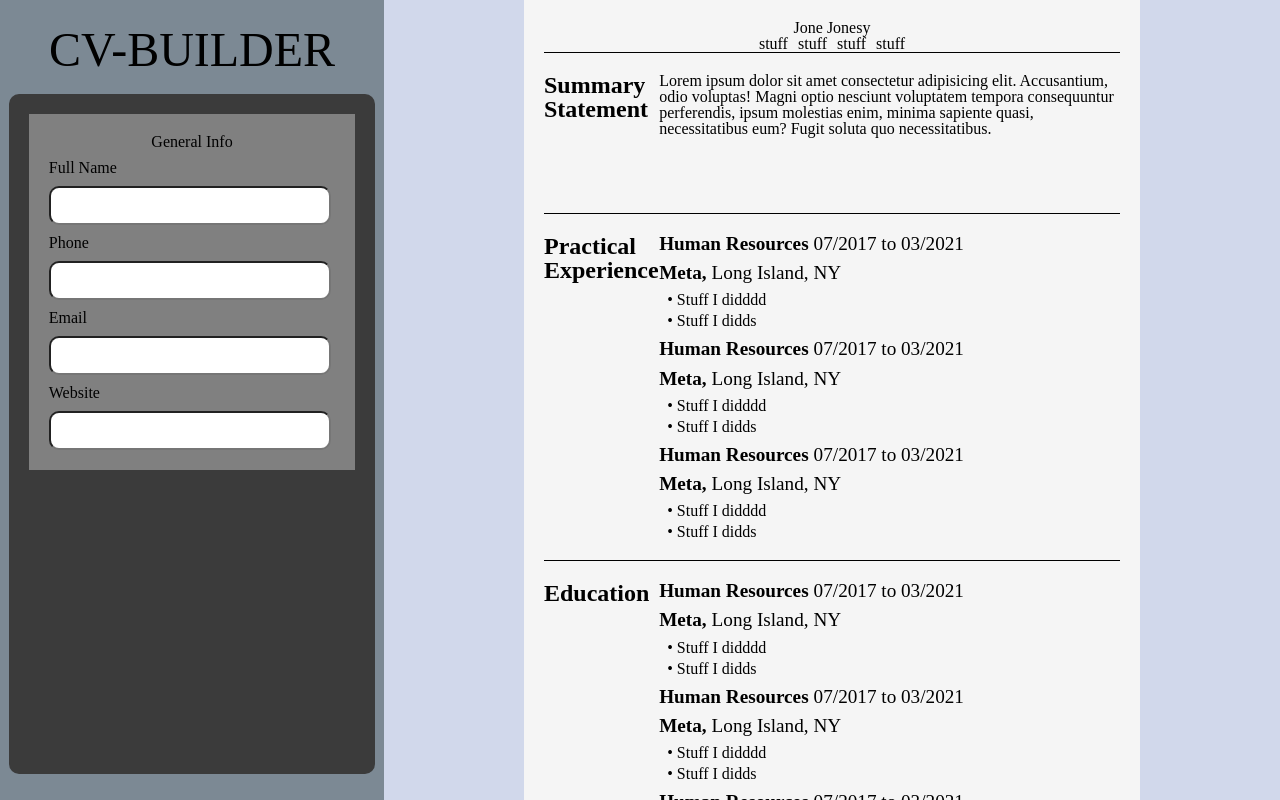
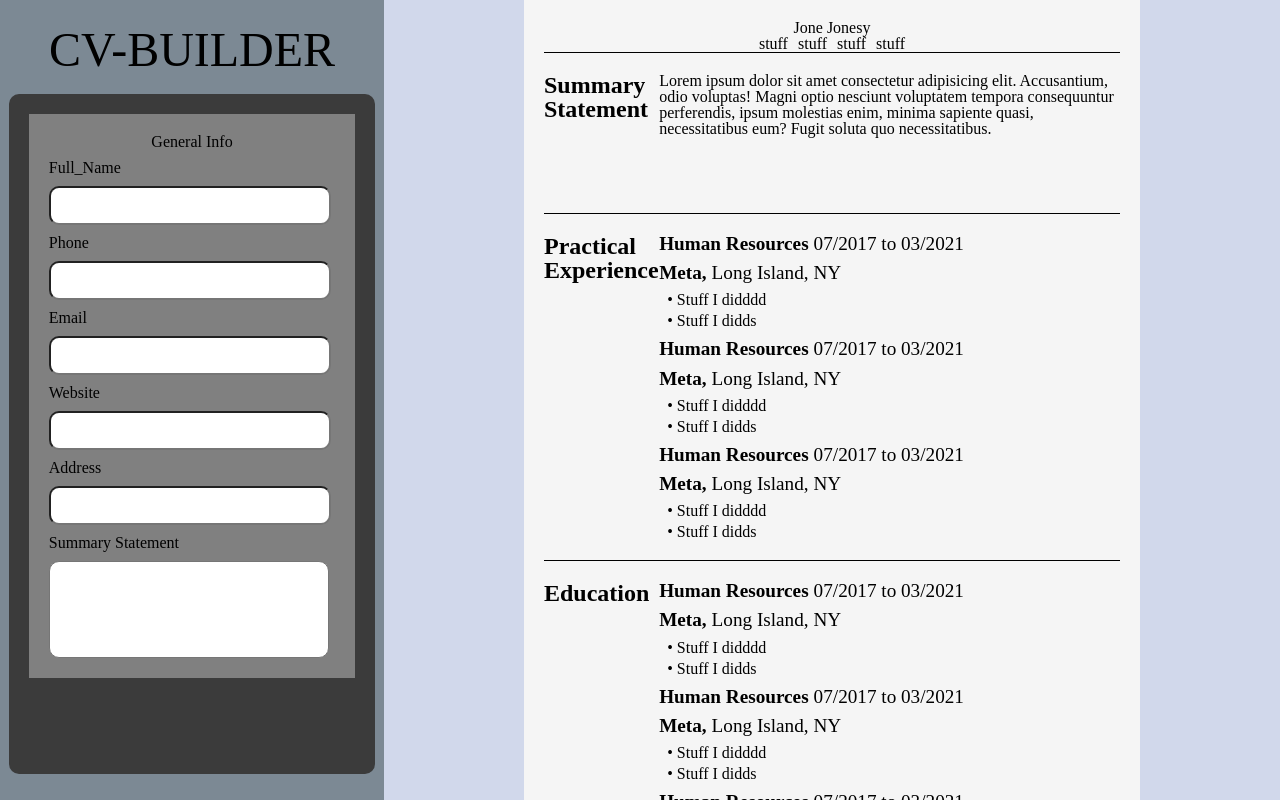
Before and after one commit to ganud/cv-builder, a React (Vite) app: page / in a window 1280 px wide. Built offline with nearby package versions, Linux system fonts and the light colour scheme.

Commit message:
Complete General Info form and live preview

```diff
--- a/src/components/App.jsx
+++ b/src/components/App.jsx
@@ -10,7 +10,7 @@ export default function App() {
         <div className="form-container">
             <GeneralForm
                 title='General Info'
-                fields={['Full Name','Phone', 'Email', 'Website']}
+                fields={['Full Name','Phone', 'Email', 'Website', 'Address']}
             ></GeneralForm>
         </div>
     </div>
@@ -20,16 +20,17 @@ export default function App() {
             Have rows of resume column components, with inputtable text */}
             <div className="preview-header">
                 <div className="flex-row-center">
-                    <div className="Full Name">Jone Jonesy</div>
+                    <div className="Full_Name">Jone Jonesy</div>
                 </div>
                 <div className="flex-row-center">
-                    <div className="div">stuff</div>
-                    <div className="div">stuff</div>
-                    <div className="div">stuff</div>
-                    <div className="div">stuff</div>
+                    <div className="Phone">stuff</div>
+                    <div className="Email">stuff</div>
+                    <div className="Website">stuff</div>
+                    <div className="Address">stuff</div>
                 </div>
             </div>
             <Section
+                className="Summary_Statement"
                 title = "Summary Statement"
                 content= 'Lorem ipsum dolor sit amet consectetur adipisicing elit. Accusantium, odio voluptas! Magni optio nesciunt voluptatem tempora consequuntur perferendis, ipsum molestias enim, minima sapiente quasi, necessitatibus eum? Fugit soluta quo necessitatibus.'
             >
--- a/src/components/GeneralForm.jsx
+++ b/src/components/GeneralForm.jsx
@@ -7,21 +7,31 @@ export default function GeneralForm({title, fields}) {
     return <>
         <div className="form-section">
             <div className="form-title">{title}</div>
-            {fields.map(field =>
-                <div className="input-container">
-                    <label htmlFor={field}>{field}</label>
-                    <input type="text" id={field} name={field}
-                    onChange={(event) => ChangeField(field, event.target.value)}
-                    />
+            {fields.map(function (field) {
+                // Underscore so it works with class selectors
+                let field_ = field.replace(' ', '_')
 
-                </div>
+                return <div className="input-container">
+                <label htmlFor={field_}>{field_}</label>
+                <input type="text" id={field_} name={field_}
+                onChange={(event) => ChangeField(field_, event.target.value)}
+                />
+            </div>
+            }
             )}
+            <div className="input-container">
+                <label htmlFor="Summary_Statement">Summary Statement</label>
+                <textarea name="Summary_Statement" id="Summary_Statement" cols="20" rows="5"
+                    onChange={(event) => ChangeField('Summary_Statement', event.target.value)}
+                ></textarea>
+
+            </div>
         </div>
     </>
 }
 
+// Changes the preview text of a field, provided the field name and the preview's class name are the same
 function ChangeField(field, text) {
     const fieldDOM = document.getElementsByClassName(field)[0];
-    console.log(field)
-    fieldDOM.innerHTML = text;
+    fieldDOM.textContent = text;
 }
--- a/src/components/Section.jsx
+++ b/src/components/Section.jsx
@@ -1,11 +1,12 @@
 import '.././styles/style.css'
 
 // Content can be array of experiences or plaintext
-export default function Section({title, content}) {
+export default function Section({title, content, className}) {
+    const plusClassname = "preview-row-content " + className
     return <>
         <div className="preview-row-section">
             <div className="preview-row-title">{title}</div>
-            <div className="preview-row-content">
+            <div className={plusClassname}>
                 {content}
             </div>
         </div>
--- a/src/styles/generalform.css
+++ b/src/styles/generalform.css
@@ -22,8 +22,9 @@ input {
   border-radius: 10px;
 }
 
-.centered {
-  display: flex;
-  justify-content: center;
-  width: 100%;
+textarea {
+  width: 90%;
+  padding: 10px;
+  border-radius: 10px;
+  resize: none;
 }/*# sourceMappingURL=generalform.css.map */
--- a/src/styles/generalform.scss
+++ b/src/styles/generalform.scss
@@ -22,6 +22,9 @@ input {
     border-radius: 10px;
 }
 
-.full-name {
-
+textarea {
+    width: 90%;
+    padding: 10px;
+    border-radius: 10px;
+    resize: none;
 }
```
Also changed, not shown: 1 other file (tests, documents, lock files or other folders).
